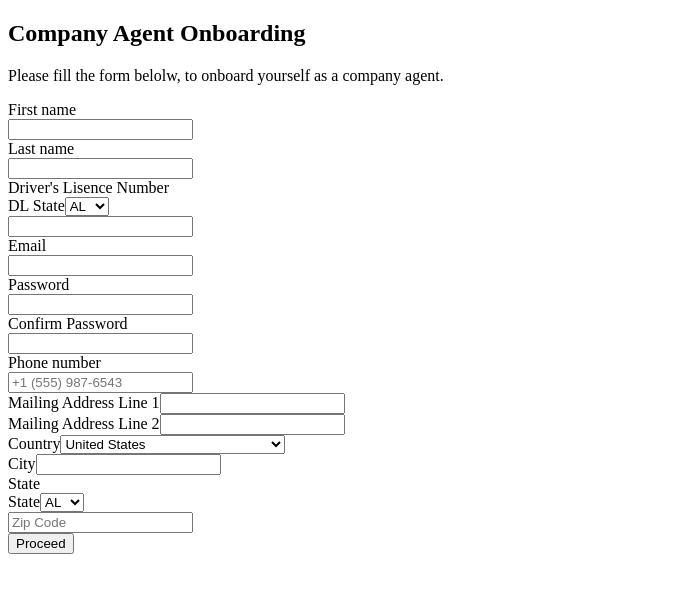
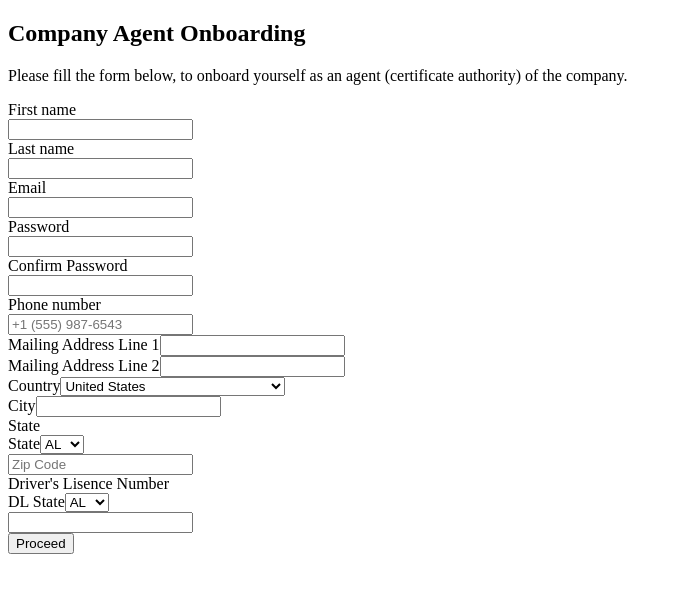
Before and after one commit to idempotencecloud/idempotence_ca_frontend, a Vue app: page /onboard/1 in a window 1280 px wide. Shown: the top 592 px of the page, without its empty margins (0-678 px from the left). Built offline with nearby package versions, Linux system fonts and the light colour scheme.

Commit message:
Submit onboarding form.

```diff
--- a/src/components/CompanyInfoForm.vue
+++ b/src/components/CompanyInfoForm.vue
@@ -1,10 +1,10 @@
 <template>
   <div class="mx-auto max-w-2xl text-center">
     <h2 class="text-3xl font-bold tracking-tight text-gray-900 sm:text-4xl">
-      Company Agent Onboarding
+      Company Onboarding
     </h2>
     <p class="mt-2 text-lg leading-8 text-gray-600">
-      Please fill the form belolw, to onboard yourself as a company agent.
+     Please provide your company's information below.
     </p>
   </div>
   <form
@@ -14,6 +14,63 @@
     @submit.prevent="handleSubmit"
   >
     <div class="grid grid-cols-1 gap-x-8 gap-y-6 sm:grid-cols-2">
+      <div class="sm:col-span-2">
+        <label
+          for="company-name"
+          class="block text-sm font-semibold leading-6 text-gray-900"
+        >Company Name</label>
+        <input
+          id="company-name"
+          type="text"
+          name="company-name"
+          autocomplete="off"
+          class="block w-full rounded-md border-0 px-3.5 py-2 text-gray-900 shadow-sm ring-1 ring-inset ring-gray-300 placeholder:text-gray-400 focus:ring-2 focus:ring-inset focus:ring-indigo-600 sm:text-sm sm:leading-6"
+        >
+      </div>
+      <div class="sm:col-span-2">
+        <label
+          for="department"
+          class="block text-sm font-semibold leading-6 text-gray-900"
+        >Department</label>
+        <input
+          id="department"
+          type="text"
+          name="department"
+          autocomplete="off"
+          class="block w-full rounded-md border-0 px-3.5 py-2 text-gray-900 shadow-sm ring-1 ring-inset ring-gray-300 placeholder:text-gray-400 focus:ring-2 focus:ring-inset focus:ring-indigo-600 sm:text-sm sm:leading-6"
+        >
+      </div>
+      <div class="sm:col-span-2">
+        <label
+          for="country"
+          class="block text-sm font-semibold leading-6 text-gray-900"
+        >Country</label>
+        <select
+              id="country"
+              name="country"
+              class="block w-full rounded-md border-0 px-3.5 py-2 text-gray-900 shadow-sm ring-1 ring-inset ring-gray-300 placeholder:text-gray-400 focus:ring-2 focus:ring-inset focus:ring-indigo-600 sm:text-sm sm:leading-6"
+              @change="countryChange">
+              <option
+                v-for="country in countries"
+                :key="country.name"
+              >
+                {{ country.name }}
+              </option>
+        </select>
+      </div>
+      <div v-if="usSelected" class="sm:col-span-2">
+        <label
+          for="ein-number"
+          class="block text-sm font-semibold leading-6 text-gray-900"
+        >EIN Number</label>
+        <input
+          id="ein-number"
+          type="text"
+          name="ein-number"
+          autocomplete="off"
+          class="block w-full rounded-md border-0 px-3.5 py-2 text-gray-900 shadow-sm ring-1 ring-inset ring-gray-300 placeholder:text-gray-400 focus:ring-2 focus:ring-inset focus:ring-indigo-600 sm:text-sm sm:leading-6"
+        >
+      </div>
       <div class="sm:col-span-2">
         <label
           for="mailing-address-1"
@@ -53,7 +110,7 @@
           class="block w-full rounded-md border-0 px-3.5 py-2 text-gray-900 shadow-sm ring-1 ring-inset ring-gray-300 placeholder:text-gray-400 focus:ring-2 focus:ring-inset focus:ring-indigo-600 sm:text-sm sm:leading-6"
         >
       </div>
-      <div class="sm:col-span-2">
+      <div v-if="usSelected" class="sm:col-span-2">
         <label
           for="state"
           class="block text-sm font-semibold leading-6 text-gray-900"
@@ -78,14 +135,40 @@
             </select>
           </div>
           <input
-            id="drivers-lisence"
+            id="zip-code"
             placeholder="Zip Code"
             type="text"
-            name="drivers-lisence"
+            name="zip-code"
             autocomplete="off"
             class="block w-full rounded-md border-0 px-3.5 py-2 pl-28 text-gray-900 shadow-sm ring-1 ring-inset ring-gray-300 placeholder:text-gray-400 focus:ring-2 focus:ring-inset focus:ring-indigo-600 sm:text-sm sm:leading-6"
           >
         </div>
+      </div>
+      <div v-if="!usSelected" class="sm:col-span-2">
+        <label
+          for="province"
+          class="block text-sm font-semibold leading-6 text-gray-900"
+        >State / Province</label>
+        <input
+          id="province"
+          type="text"
+          name="province"
+          autocomplete="off"
+          class="block w-full rounded-md border-0 px-3.5 py-2 text-gray-900 shadow-sm ring-1 ring-inset ring-gray-300 placeholder:text-gray-400 focus:ring-2 focus:ring-inset focus:ring-indigo-600 sm:text-sm sm:leading-6"
+        >
+      </div>
+      <div v-if="!usSelected" class="sm:col-span-2">
+        <label
+          for="postal-code"
+          class="block text-sm font-semibold leading-6 text-gray-900"
+        >Postal Code</label>
+        <input
+          id="postal-code"
+          type="text"
+          name="postal-code"
+          autocomplete="off"
+          class="block w-full rounded-md border-0 px-3.5 py-2 text-gray-900 shadow-sm ring-1 ring-inset ring-gray-300 placeholder:text-gray-400 focus:ring-2 focus:ring-inset focus:ring-indigo-600 sm:text-sm sm:leading-6"
+        >
       </div>
     </div>
     <div class="mt-10">
@@ -93,15 +176,27 @@
         type="submit"
         class="block w-full rounded-md bg-indigo-600 px-3.5 py-2.5 text-center text-sm font-semibold text-white shadow-sm hover:bg-indigo-500 focus-visible:outline focus-visible:outline-2 focus-visible:outline-offset-2 focus-visible:outline-indigo-600"
       >
-        Proceed
+        Onboard
       </button>
     </div>
   </form>
 </template>
 
-  <script setup>
-  import { usStates } from '../data/states.js';
-  </script>
+<script setup>
+import { usStates } from '../data/states.js';
+import { countries } from '../data/countries.js';
+import {ref} from 'vue'
+
+const usSelected = ref(true)
+
+function countryChange(e) {
+  if (e.target.value == countries[0].name) {
+    usSelected.value = true
+  } else {
+    usSelected.value = false
+  }
+}
+</script>
 
 <script>
 export default {
--- a/src/components/InidividualInfoForm.vue
+++ b/src/components/InidividualInfoForm.vue
@@ -4,7 +4,7 @@
       Company Agent Onboarding
     </h2>
     <p class="mt-2 text-lg leading-8 text-gray-600">
-      Please fill the form belolw, to onboard yourself as a company agent.
+      Please fill the form below, to onboard yourself as an agent (certificate authority) of the company.
     </p>
   </div>
   <form
@@ -46,47 +46,14 @@
       </div>
       <div class="sm:col-span-2">
         <label
-          for="drivers-lisence"
-          class="block text-sm font-semibold leading-6 text-gray-900"
-        >Driver&#x27;s Lisence Number</label>
-        <div class="relative mt-2.5">
-          <div class="absolute inset-y-0 left-0 flex items-center">
-            <label
-              for="dl-state"
-              class="sr-only"
-            >DL State</label>
-            <select
-              id="dl-state"
-              name="dl-state"
-              class="h-full rounded-md border-0 bg-transparent bg-none py-0 pl-4 pr-9 text-gray-400 focus:ring-2 focus:ring-inset focus:ring-indigo-600 sm:text-sm"
-            >
-              <option
-                v-for="state in usStates"
-                :key="state.name"
-              >
-                {{ state.abbreviation }}
-              </option>
-            </select>
-          </div>
-          <input
-            id="drivers-lisence"
-            type="text"
-            name="drivers-lisence"
-            autocomplete="off"
-            class="block w-full rounded-md border-0 px-3.5 py-2 pl-28 text-gray-900 shadow-sm ring-1 ring-inset ring-gray-300 placeholder:text-gray-400 focus:ring-2 focus:ring-inset focus:ring-indigo-600 sm:text-sm sm:leading-6"
-          >
-        </div>
-      </div>
-      <div class="sm:col-span-2">
-        <label
-          for="email"
+          for="email-address"
           class="block text-sm font-semibold leading-6 text-gray-900"
         >Email</label>
         <div class="mt-2.5">
           <input
-            id="email"
+            id="email-address"
             type="email"
-            name="email"
+            name="email-address"
             autocomplete="email"
             class="block w-full rounded-md border-0 px-3.5 py-2 text-gray-900 shadow-sm ring-1 ring-inset ring-gray-300 placeholder:text-gray-400 focus:ring-2 focus:ring-inset focus:ring-indigo-600 sm:text-sm sm:leading-6"
           >
@@ -138,26 +105,26 @@
       </div>
       <div class="sm:col-span-2">
         <label
-          for="mailing-address-1"
+          for="mailing-address"
           class="block text-sm font-semibold leading-6 text-gray-900"
         >Mailing Address Line 1</label>
         <input
-          id="mailing-address-1"
+          id="mailing-address"
           type="text"
-          name="mailing-address-1"
+          name="mailing-address"
           autocomplete="off"
           class="block w-full rounded-md border-0 px-3.5 py-2 text-gray-900 shadow-sm ring-1 ring-inset ring-gray-300 placeholder:text-gray-400 focus:ring-2 focus:ring-inset focus:ring-indigo-600 sm:text-sm sm:leading-6"
         >
       </div>
       <div class="sm:col-span-2">
         <label
-          for="mailing-address-2"
+          for="mailing-address-second-line"
           class="block text-sm font-semibold leading-6 text-gray-900"
         >Mailing Address Line 2</label>
         <input
-          id="mailing-address-2"
+          id="mailing-address-second-line"
           type="text"
-          name="mailing-address-2"
+          name="mailing-address-second-line"
           autocomplete="off"
           class="block w-full rounded-md border-0 px-3.5 py-2 text-gray-900 shadow-sm ring-1 ring-inset ring-gray-300 placeholder:text-gray-400 focus:ring-2 focus:ring-inset focus:ring-indigo-600 sm:text-sm sm:leading-6"
         >
@@ -253,6 +220,39 @@
           class="block w-full rounded-md border-0 px-3.5 py-2 text-gray-900 shadow-sm ring-1 ring-inset ring-gray-300 placeholder:text-gray-400 focus:ring-2 focus:ring-inset focus:ring-indigo-600 sm:text-sm sm:leading-6"
         >
       </div>
+      <div v-if="usSelected" class="sm:col-span-2">
+        <label
+          for="drivers-lisence-number"
+          class="block text-sm font-semibold leading-6 text-gray-900"
+        >Driver&#x27;s Lisence Number</label>
+        <div class="relative mt-2.5">
+          <div class="absolute inset-y-0 left-0 flex items-center">
+            <label
+              for="drivers-license-state"
+              class="sr-only"
+            >DL State</label>
+            <select
+              id="drivers-license-state"
+              name="drivers-license-state"
+              class="h-full rounded-md border-0 bg-transparent bg-none py-0 pl-4 pr-9 text-gray-400 focus:ring-2 focus:ring-inset focus:ring-indigo-600 sm:text-sm"
+            >
+              <option
+                v-for="state in usStates"
+                :key="state.name"
+              >
+                {{ state.abbreviation }}
+              </option>
+            </select>
+          </div>
+          <input
+            id="drivers-lisence-number"
+            type="text"
+            name="drivers-lisence-number"
+            autocomplete="off"
+            class="block w-full rounded-md border-0 px-3.5 py-2 pl-28 text-gray-900 shadow-sm ring-1 ring-inset ring-gray-300 placeholder:text-gray-400 focus:ring-2 focus:ring-inset focus:ring-indigo-600 sm:text-sm sm:leading-6"
+          >
+        </div>
+      </div>
     </div>
     <div class="mt-10">
       <button
--- a/src/views/OnboardingForm.vue
+++ b/src/views/OnboardingForm.vue
@@ -10,7 +10,7 @@
       />
     </div>
     <div v-if="showCompanyForm">
-      <CompanyInfoForm :handle-submit="individualFormSubmission" />
+      <CompanyInfoForm :handle-submit="companyFormSubmission" />
     </div>
     <div v-else>
       <IndividualInfoForm :handle-submit="individualFormSubmission" />
@@ -18,26 +18,71 @@
   </div>
 </template>
 
+<script setup>
+import { ref, onMounted } from 'vue';
+import httpClient from '../http-service';
+import { useRoute } from 'vue-router';
+
+let onboardingToken = ''
+onMounted(() => {
+  // Access the onboarding_token parameter from the route object
+  const route = useRoute();
+  onboardingToken = route.params.onboarding_token;
+});
+
+const showCompanyForm = ref(false);
+const kebabCaseRegex = /-./g
+let submittedInfo = {}
+function individualFormSubmission(e) {
+  console.log("individualFormSubmission")
+  console.log(e)
+  showCompanyForm.value = true
+  for(let ele of e.srcElement) {
+    submittedInfo[ele.id.replace(kebabCaseRegex, x=>x[1].toUpperCase())] = ele.value
+  }
+  if(submittedInfo["province"]) {
+    submittedInfo["state"] = submittedInfo["province"]
+  }
+  if(submittedInfo["postalCode"]) {
+    submittedInfo["zipCode"] = submittedInfo["postalCode"]
+  }
+}
+async function companyFormSubmission(e) {
+  console.log("companyFormSubmission")
+  console.log(e)
+  submittedInfo["company"] = {}
+  for(let ele of e.srcElement) {
+    submittedInfo["company"][ele.id.replace(kebabCaseRegex, x=>x[1].toUpperCase())] = ele.value
+  }
+  //Concat street address
+  submittedInfo["company"]["streetAddress"] = submittedInfo["company"]["mailingAddress1"] + " " + submittedInfo["company"]["mailingAddress2"]
+  //Translate postal code
+  if(submittedInfo["company"]["province"]) {
+    submittedInfo["company"]["state"] = submittedInfo["company"]["province"]
+  }
+  if(submittedInfo["company"]["postalCode"]) {
+    submittedInfo["company"]["zipCode"] = submittedInfo["company"]["postalCode"]
+  }
+  submittedInfo["onboardingTicket"] = onboardingToken
+  try {
+      // Perform the POST request using Axios and the HTTP service
+      const response = await httpClient.post('/onboard', submittedInfo);
+
+      // Handle the successful response
+      console.log('POST request successful:', response.data);
+    } catch (error) {
+      // Handle errors
+      console.error('Error performing POST request:', error);
+    }
+}
+</script>
 <script>
-import { ref } from 'vue';
 import IndividualInfoForm from '../components/InidividualInfoForm.vue'
 import CompanyInfoForm from '../components/CompanyInfoForm.vue'
 export default {
     components: {
         IndividualInfoForm,
         CompanyInfoForm
-    },
-    setup() {
-        const showCompanyForm = ref(false);
-        function individualFormSubmission(e) {
-          console.log("individualFormSubmission")
-          console.log(e)
-          showCompanyForm.value = true
-        }
-        return {
-            showCompanyForm,
-            individualFormSubmission
-        }
     }
 }
 </script>
```
